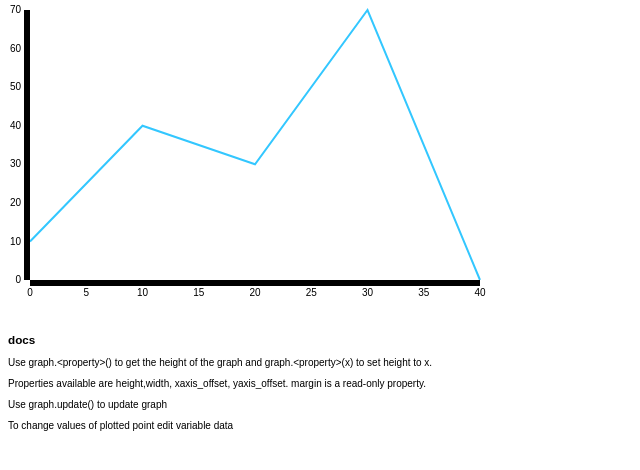
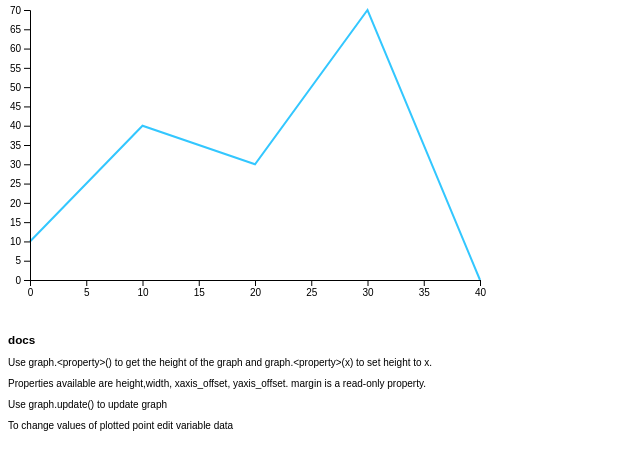
Before and after one commit to kloud9dotin/D3-redom, a plain HTML site: page index.html in a window 1280 px wide. Shown: the whole page, without its empty margins (0-640 px from the left). Drawn offline with nearby package versions, Linux system fonts and the light colour scheme.

Commit message:
updated to latest version of D3

```diff
--- a/index.html
+++ b/index.html
@@ -8,7 +8,7 @@
     <link rel="stylesheet" href="./tachyons.css">
 </head>
 <body>
-    <script src="https://d3js.org/d3.v3.js"></script>
+    <script src="https://cdnjs.cloudflare.com/ajax/libs/d3/5.16.0/d3.min.js"></script>
     <script src="./redom.min.js"></script>
     <script src="./index.js"></script>
 </body>
--- a/index.js
+++ b/index.js
@@ -7,11 +7,6 @@ var data = [
     {x: 30, y: 70},
     {x: 40, y: 0}
   ]
-
-var lineFunction = d3.svg.line()
-  .x(function(d) { return d.x; })
-  .y(function(d) { return d.y; })
-  .interpolate("linear");
 
 class LineChart {
     constructor() {
@@ -43,13 +38,13 @@ class LineChart {
 
     }
     update() {
-        var x = d3.scale.linear().domain([0, d3.max(data, d => d.x)]).range([this.margin().left, this.width() - this.margin().right])
-        var y = d3.scale.linear().domain([0, d3.max(data, d => d.y)]).range([this.height() - this.margin().bottom, this.margin().top])
-        var x_axis = d3.svg.axis().orient("bottom").scale(x)
-        var y_axis = d3.svg.axis().orient("left").scale(y)
+        var x = d3.scaleLinear().domain([0, d3.max(data, d => d.x)]).range([this.margin().left, this.width() - this.margin().right])
+        var y = d3.scaleLinear().domain([0, d3.max(data, d => d.y)]).range([this.height() - this.margin().bottom, this.margin().top])
+        var x_axis = d3.axisBottom().scale(x)
+        var y_axis = d3.axisLeft().scale(y)
         this.el.setAttribute("width", this.width())
         this.el.setAttribute("height", this.height())
-        this.line = svg("path", {style:"fill:none;stroke:#33c7ff;stroke-width:2;",d:d3.svg.line().x(d => x(d.x)).y(d => y(d.y))(data)})
+        this.line = svg("path", {style:"fill:none;stroke:#33c7ff;stroke-width:2;",d:d3.line().x(d => x(d.x)).y(d => y(d.y))(data)})
         this.x_axis = svg("g" , {transform:"translate(0,"+ this.xaxis_offset()+")"})
         this.y_axis = svg("g", {transform:"translate("+ this.yaxis_offset()+",0)"})
         setChildren(this.el, [this.line, this.x_axis, this.y_axis])
```
